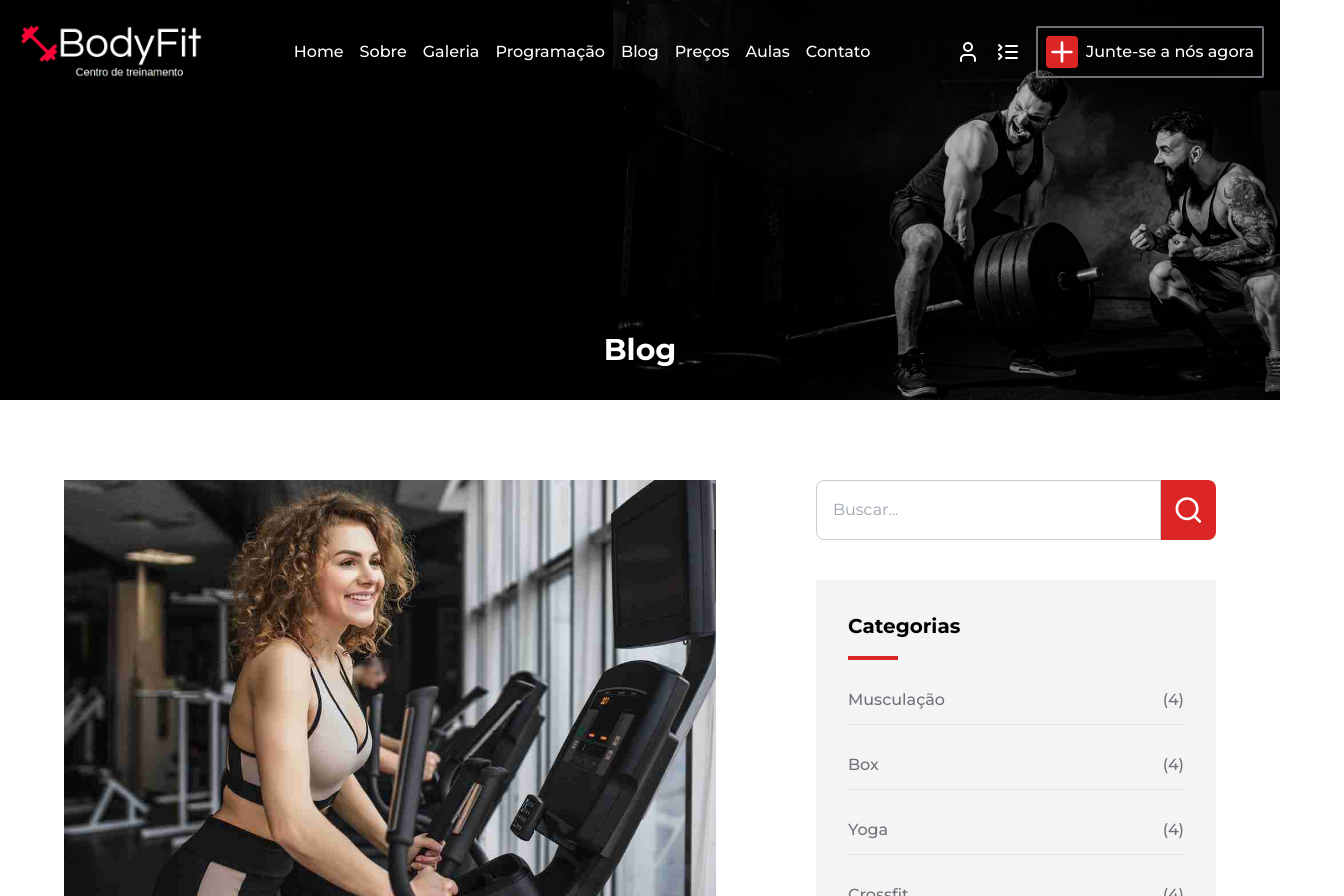
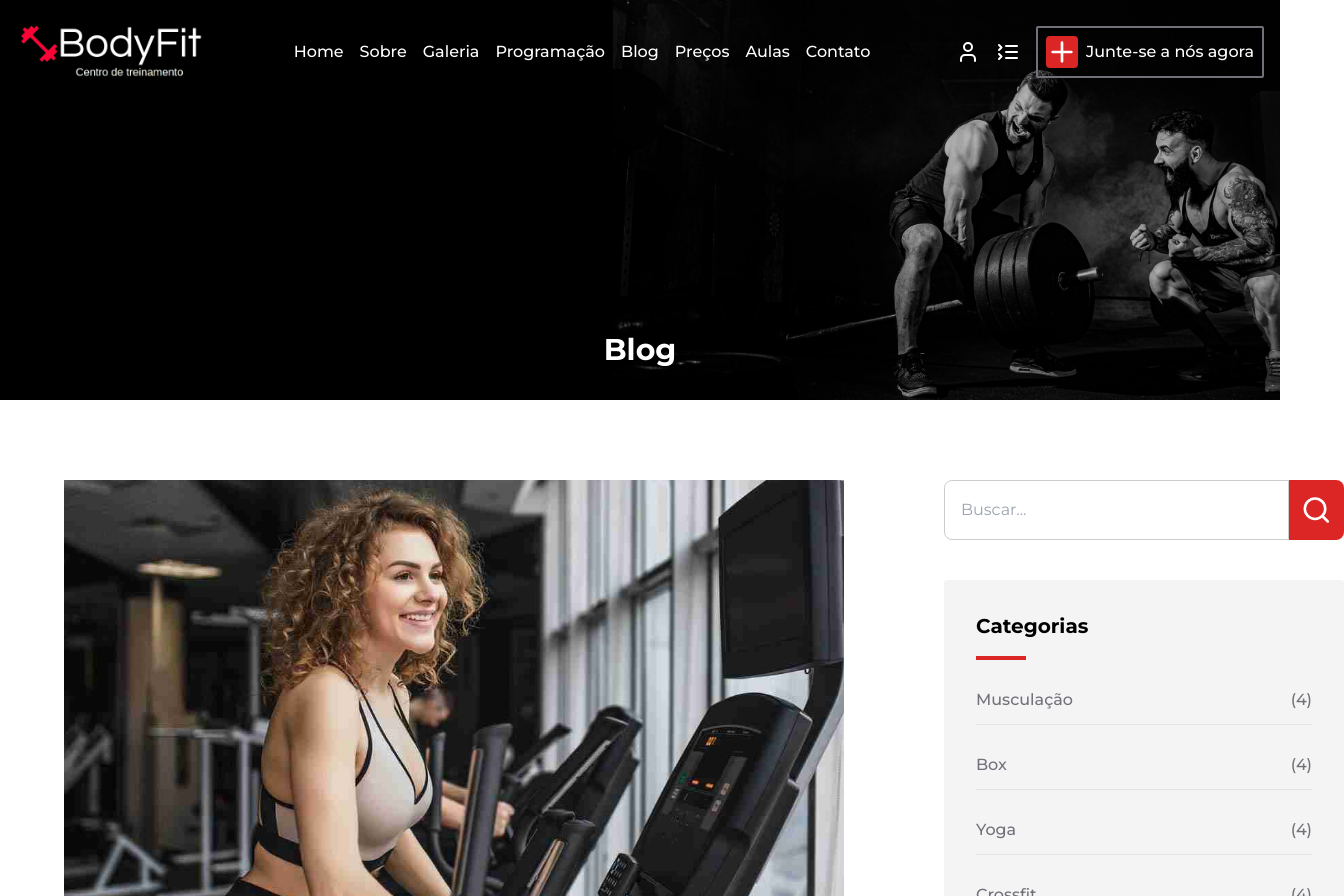
Before and after one commit to MorettiLeonardo/bodyfit, a React (Create React App) app: page /blog in a window 1280 px wide. Shown: the top 896 px of the page, 1344 px wide, since content can reach past the window. Built offline with nearby package versions, Linux system fonts and the light colour scheme.

Commit message:
adjusting image size

```diff
--- a/src/components/New/index.tsx
+++ b/src/components/New/index.tsx
@@ -9,7 +9,11 @@ type Props = {
 
 const New = ({ description, img, title, author }: Props) => (
   <div className="max-w-[800px] max-h-[800px] flex flex-col gap-4">
-    <img src={img} alt="Imagem da notícia" />
+    <img
+      className="max-w-[780px] max-h-[500px] object-cover"
+      src={img}
+      alt="Imagem da notícia"
+    />
     <p className="flex gap-2 font-semibold text-zinc-600 text-sm items-center">
       <Layers3 className="text-red-600 w-[17px]" /> {author}
     </p>
--- a/src/pages/About/index.tsx
+++ b/src/pages/About/index.tsx
@@ -1,4 +1,3 @@
-import { getDefaultFormatCodeSettings } from 'typescript'
 import AboutUs from '../../components/AboutUs'
 import Footer from '../../components/Footer'
 import Header from '../../components/Header'
```
